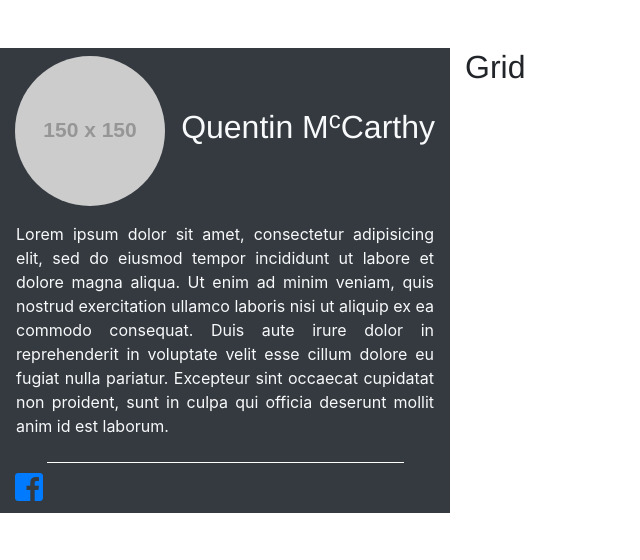
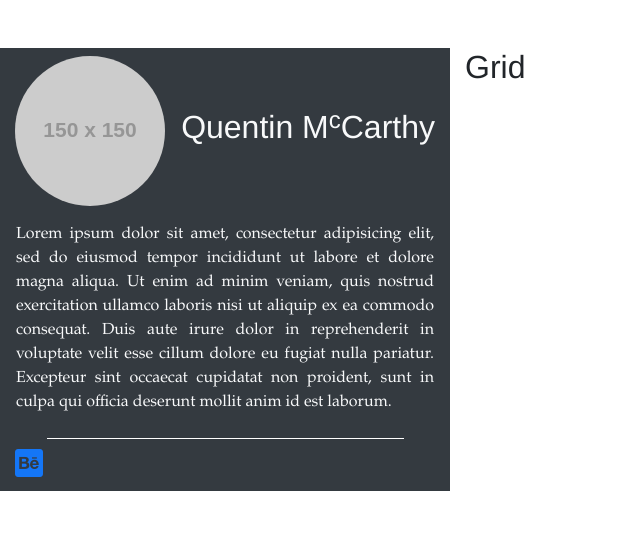
Before and after one commit to QuentinMcCarthy/portfolio, a PHP site: page / in a window 1280 px wide. Shown: the top 560 px of the page, without its empty margins (0-640 px from the left). Run offline with PHP 8.4, Linux system fonts and the light colour scheme; grey boxes labelled with a size stand in for pictures from a placeholder-image service; some libraries are stand-ins or nearby versions.

Commit message:
Facebook link removed in favour of Behance link

```diff
--- a/css/master.css
+++ b/css/master.css
@@ -1,6 +1,10 @@
+body {
+	font-family: Palatino, "Times New Roman", Times, serif;
+}
+
 h1 {
 	font-size: 2rem;
-	font-family: Arimo, Arial, Helvetica, sans-serif;
+	font-family: Arimo, Helvetica, Arial, sans-serif;
 }
 
 sup {
@@ -25,3 +29,7 @@ a:hover {
 #userImage {
 	border-radius: 100%;
 }
+
+.fa-behance-square {
+	color: #1476F7;
+}
--- a/index.php
+++ b/index.php
@@ -22,7 +22,8 @@
 				<div class="row">
 					<div class="col">
 						<hr>
-						<a href="https://www.facebook.com/"><i class="fab fa-facebook-square fa-2x"></i></a>
+						<a href="https://www.behance.net/qmccarthy9cc69"><i class="fab fa-behance-square fa-2x"></i></a>
+
 					</div>
 				</div>
 			</div>
```
